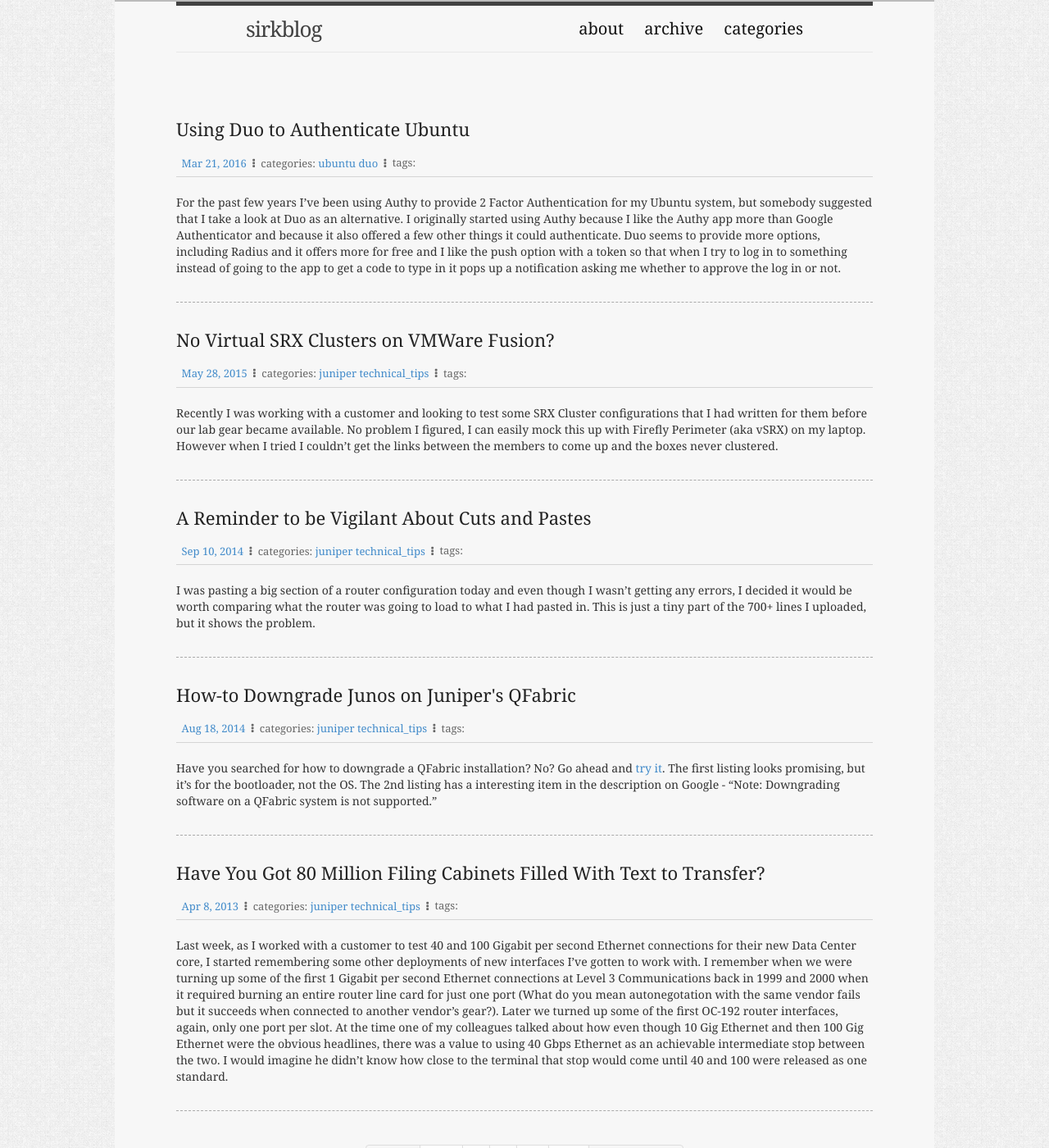
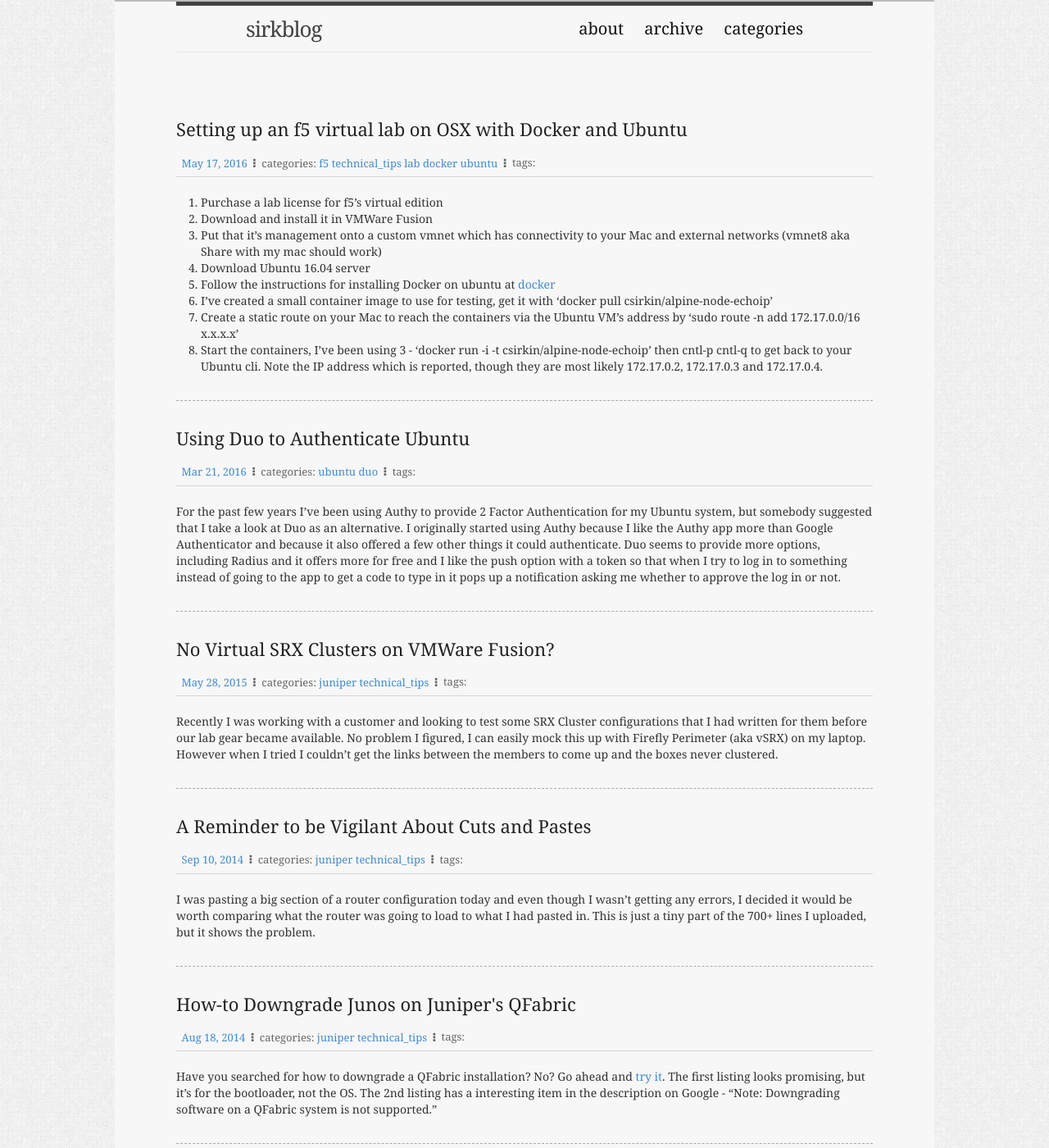
Before and after one commit to csirkin/csirkin.github.io, a Jekyll site: the page built from index.html, in a window 1280 px wide and 1400 px high. Shown: the whole window at 82% size. Built offline with Jekyll 4.4.1, drawn with Linux system fonts in a browser that asks for light colours; the list of posts is cut into pages by our own code; some of the changed text lies outside the part shown.

Commit message:
Publishing the f5 lab post

```diff
--- a/_drafts/2016-05-17-setting-up-an-f5-and-docker-virutal-lab-on-osx.md
+++ b/_posts/2016-05-17-setting-up-an-f5-and-docker-virutal-lab-on-osx.md
@@ -1,7 +1,8 @@
 ---
 layout: post
+date: 2016-05-17 22:48:00
 title: "Setting up an f5 virtual lab on OSX with Docker and Ubuntu"
-categories: f5 technical_tips Lab
+categories: f5 technical_tips lab docker ubuntu
 ---
 
 1. Purchase a lab license for f5's virtual edition
@@ -16,3 +17,6 @@
 You now have a relatively lightweight virtual lab with 3 webservers and an f5 virtual appliance. Because the webservers return their IP addresses you can use them to play around with the settings on the f5 for configuring virtual servers and load balancing pools. If you need more functionality from the webservers you can [create your own containers](https://docs.docker.com/linux/step_four/) in place of mine. [Alpine Linux](http://www.alpinelinux.org/) is a great place to start because of its full feature set and small footprint.
 
 Once I can get my hands on it I'm looking forward to modifying this lab with Juniper's containerized SRX.
+
+For reference the node.js script for the webserver is:
+<script src="https://gist.github.com/csirkin/988d64d5c8102feedd26d1569bd28aae.js"></script>
```
